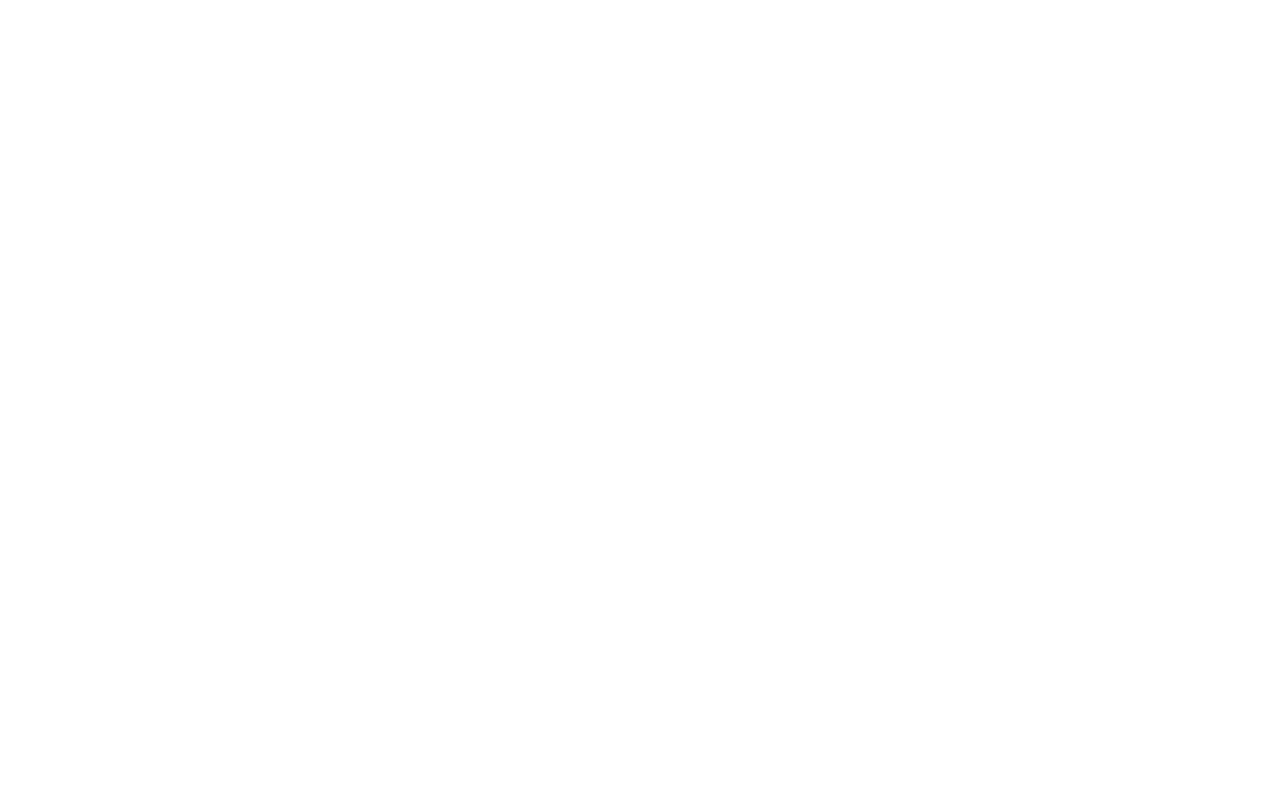
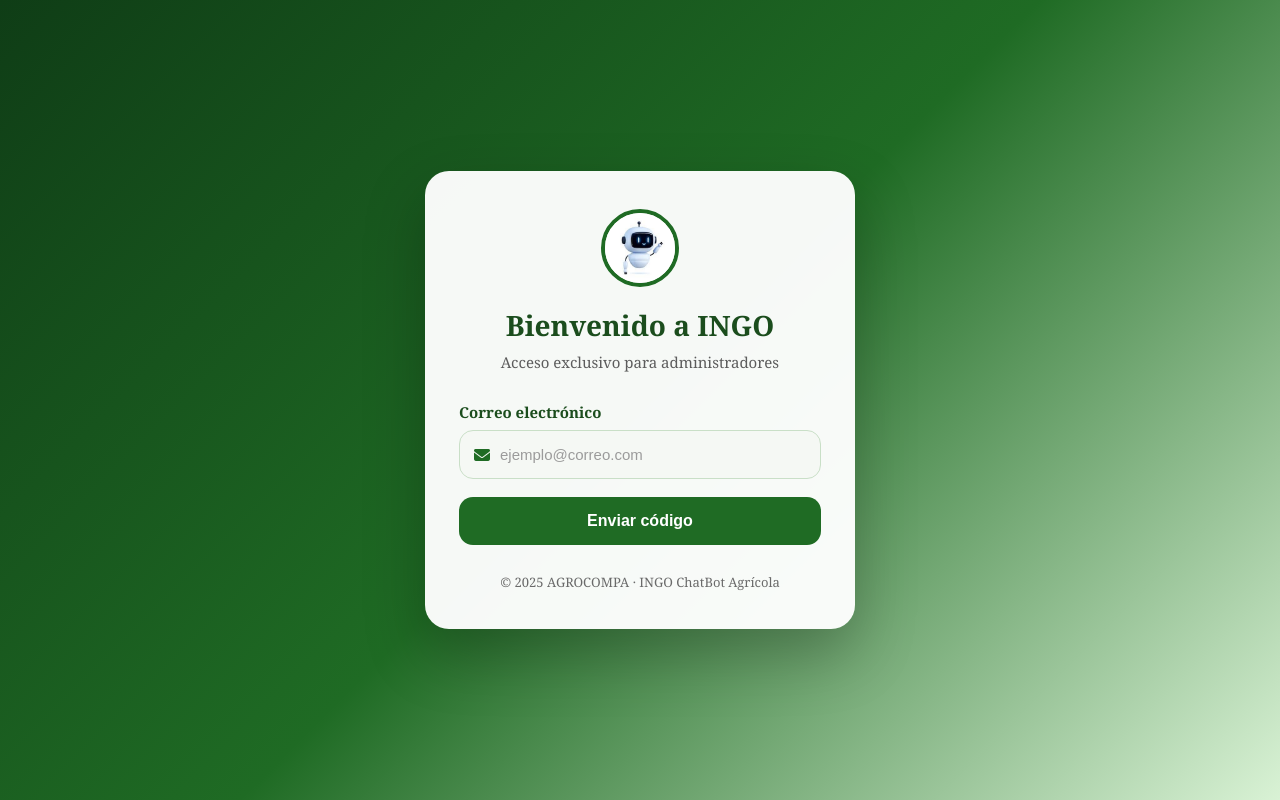
Before and after one commit to Jacqweirdo/web-ingo, an Angular app: page /login in a window 1280 px wide. Before the commit this address led to /. Built offline with nearby package versions, Linux system fonts and the light colour scheme.

Commit message:
login dise;o

```diff
--- a/angular.json
+++ b/angular.json
@@ -106,5 +106,8 @@
         }
       }
     }
+  },
+  "cli": {
+    "analytics": false
   }
 }
--- a/src/app/app.module.ts
+++ b/src/app/app.module.ts
@@ -6,11 +6,13 @@
 import { HistorialComponent } from './historial/historial.component';
 import { HttpClientModule } from '@angular/common/http';
 import { FormsModule } from '@angular/forms';
+import { LoginComponent } from './login/login.component';
 
 @NgModule({
   declarations: [
     AppComponent,
-    HistorialComponent
+    HistorialComponent,
+    LoginComponent
   ],
   imports: [
     BrowserModule,
--- /dev/null
+++ b/src/app/login/login.component.css
@@ -0,0 +1,184 @@
+.login-page {
+  min-height: 100vh;
+  width: 100%;
+  background: linear-gradient(135deg, #0f3d16, #1f6b24, #d9f2d5);
+  display: flex;
+  align-items: center;
+  justify-content: center;
+  padding: 30px;
+  font-family: Georgia, 'Times New Roman', Times, serif;
+  overflow: hidden;
+  box-sizing: border-box;
+}
+
+.login-card {
+  width: 100%;
+  max-width: 430px;
+  background: rgba(255, 255, 255, 0.96);
+  border-radius: 24px;
+  padding: 38px 34px;
+  box-shadow: 0 25px 60px rgba(0, 0, 0, 0.25);
+  animation: aparecer 0.6s ease;
+}
+
+.logo-section {
+  text-align: center;
+  margin-bottom: 30px;
+}
+
+.logo {
+  width: 78px;
+  height: 78px;
+  object-fit: cover;
+  border-radius: 50%;
+  border: 4px solid #1f6b24;
+  margin-bottom: 14px;
+  background: white;
+}
+
+.logo-section h1 {
+  margin: 0;
+  color: #1b4d1d;
+  font-size: 28px;
+  font-weight: bold;
+}
+
+.logo-section p {
+  margin-top: 8px;
+  color: #5c5c5c;
+  font-size: 15px;
+}
+
+.login-form {
+  display: flex;
+  flex-direction: column;
+  gap: 18px;
+}
+
+.input-group label {
+  display: block;
+  color: #1b4d1d;
+  font-weight: bold;
+  margin-bottom: 8px;
+  font-size: 15px;
+}
+
+.input-box {
+  display: flex;
+  align-items: center;
+  background: #f5f8f4;
+  border: 1.8px solid #c9dfc7;
+  border-radius: 14px;
+  padding: 0 14px;
+  transition: all 0.25s ease;
+}
+
+.input-box:focus-within {
+  border-color: #1f6b24;
+  box-shadow: 0 0 0 4px rgba(31, 107, 36, 0.12);
+  background: #ffffff;
+}
+
+.input-box i {
+  color: #1f6b24;
+  font-size: 16px;
+  margin-right: 10px;
+}
+
+.input-box input {
+  width: 100%;
+  border: none;
+  outline: none;
+  padding: 15px 0;
+  background: transparent;
+  font-size: 15px;
+  color: #333;
+}
+
+.input-box input::placeholder {
+  color: #9b9b9b;
+}
+
+.btn {
+  border: none;
+  border-radius: 14px;
+  padding: 15px;
+  cursor: pointer;
+  font-size: 16px;
+  font-weight: bold;
+  transition: all 0.25s ease;
+}
+
+.btn-code {
+  background: #1f6b24;
+  color: white;
+}
+
+.btn-code:hover {
+  background: #18551c;
+  transform: translateY(-2px);
+  box-shadow: 0 8px 18px rgba(31, 107, 36, 0.28);
+}
+
+.btn-login {
+  background: #0f3d16;
+  color: white;
+  margin-top: 4px;
+}
+
+.btn-login:hover {
+  background: #09270e;
+  transform: translateY(-2px);
+  box-shadow: 0 8px 18px rgba(15, 61, 22, 0.30);
+}
+
+.code-section {
+  animation: aparecer 0.4s ease;
+}
+
+.code-section small {
+  display: block;
+  margin-top: 8px;
+  color: #777;
+  font-size: 13px;
+}
+
+.footer-text {
+  text-align: center;
+  margin-top: 28px;
+  color: #6a6a6a;
+  font-size: 13px;
+}
+
+@keyframes aparecer {
+  from {
+    opacity: 0;
+    transform: translateY(18px);
+  }
+
+  to {
+    opacity: 1;
+    transform: translateY(0);
+  }
+}
+* {
+  box-sizing: border-box;
+}
+.reenviar-texto {
+  margin-top: 12px;
+  font-size: 13px;
+  color: #666;
+  text-align: center;
+}
+
+.reenviar-texto span {
+  color: #1f6b24;
+  font-weight: bold;
+  cursor: pointer;
+  transition: 0.2s;
+}
+
+.reenviar-texto span:hover {
+  text-decoration: underline;
+  opacity: 0.8;
+}
--- /dev/null
+++ b/src/app/login/login.component.html
@@ -0,0 +1,74 @@
+<div class="login-page">
+  <div class="login-card">
+
+    <div class="logo-section">
+      <img src="assets/ingo.jpg" alt="Logo INGO" class="logo">
+      <h1>Bienvenido a INGO</h1>
+      <p>Acceso exclusivo para administradores</p>
+    </div>
+
+    <form class="login-form">
+
+      <div class="input-group">
+        <label>Correo electrónico</label>
+        <div class="input-box">
+          <i class="fas fa-envelope"></i>
+          <input
+            type="email"
+            placeholder="ejemplo@correo.com"
+            [(ngModel)]="correo"
+            name="correo"
+          >
+        </div>
+      </div>
+
+        <button
+            type="button"
+            class="btn btn-code"
+            (click)="mostrarCodigo = true"
+            *ngIf="!mostrarCodigo"
+            >
+            Enviar código
+        </button>
+
+      <div class="input-group code-section" *ngIf="mostrarCodigo">
+        <label>Código de verificación</label>
+        <div class="input-box">
+          <i class="fas fa-key"></i>
+          <input
+            type="text"
+            maxlength="6"
+            placeholder="Ingresa el código de 6 dígitos"
+            [(ngModel)]="codigo"
+            name="codigo"
+          >
+        </div>
+
+        <small>
+            Te enviaremos un código temporal a tu correo electrónico.
+        </small>
+
+        <p class="reenviar-texto">
+        ¿No recibiste el código?
+        <span (click)="reenviarCodigo()">
+            Haz clic para reenviar
+        </span>
+        </p>
+      </div>
+
+      <button
+        type="button"
+        class="btn btn-login"
+        *ngIf="mostrarCodigo"
+      >
+        Iniciar sesión
+      </button>
+
+    </form>
+
+    <div class="footer-text">
+      © 2025 AGROCOMPA · INGO ChatBot Agrícola
+    </div>
+
+  </div>
+</div>
--- /dev/null
+++ b/src/app/login/login.component.ts
@@ -0,0 +1,17 @@
+import { Component } from '@angular/core';
+
+@Component({
+  selector: 'app-login',
+  templateUrl: './login.component.html',
+  styleUrl: './login.component.css'
+})
+export class LoginComponent {
+  correo: string = '';
+  codigo: string = '';
+  mostrarCodigo: boolean = false;
+
+  reenviarCodigo() {
+  console.log('Código reenviado');
+}
+
+}
```
Also changed, not shown: src/app/app-routing.module.ts (+5 -2 lines), 1 other file (tests, documents, lock files or other folders).
